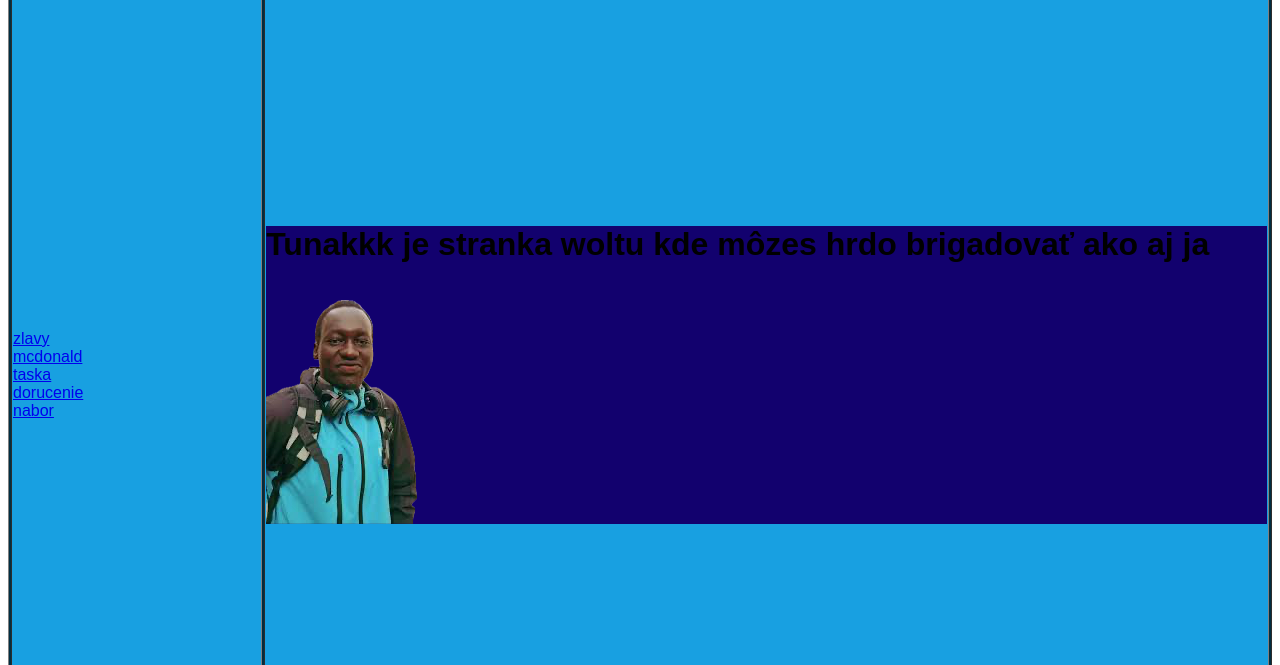
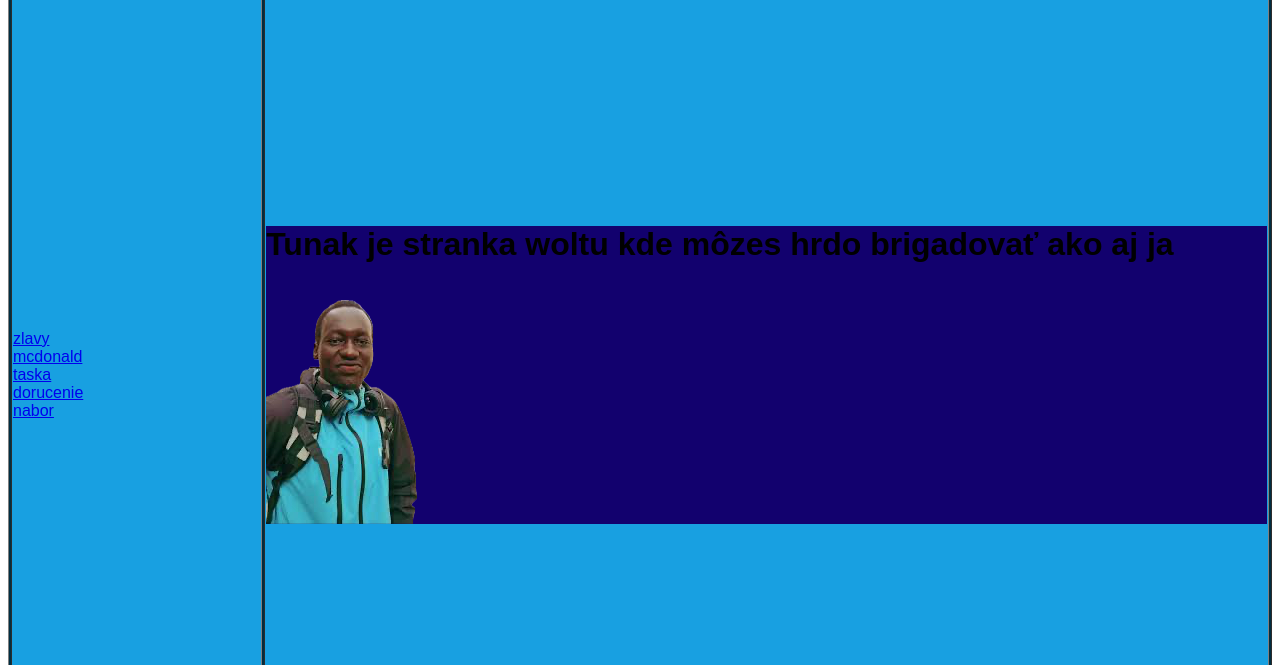
Before and after one commit to drevakisko/saksa.github.io, a plain HTML site: page index.html in a window 1280 px wide. Shown: the part 135-800 px from the top of the page. Drawn offline with Linux system fonts and the light colour scheme.

Commit message:
Update index.html

```diff
--- a/index.html
+++ b/index.html
@@ -24,7 +24,7 @@
 	<a href="nabor.html">nabor</a>
 	<br>
 	</td>
-	<td><h1>Tunakkk je stranka woltu kde môzes hrdo brigadovať ako aj ja <h1><br>
+	<td><h1>Tunak je stranka woltu kde môzes hrdo brigadovať ako aj ja <h1><br>
 	<img src="rudo.png">
 	</td>
 </tr>
```
